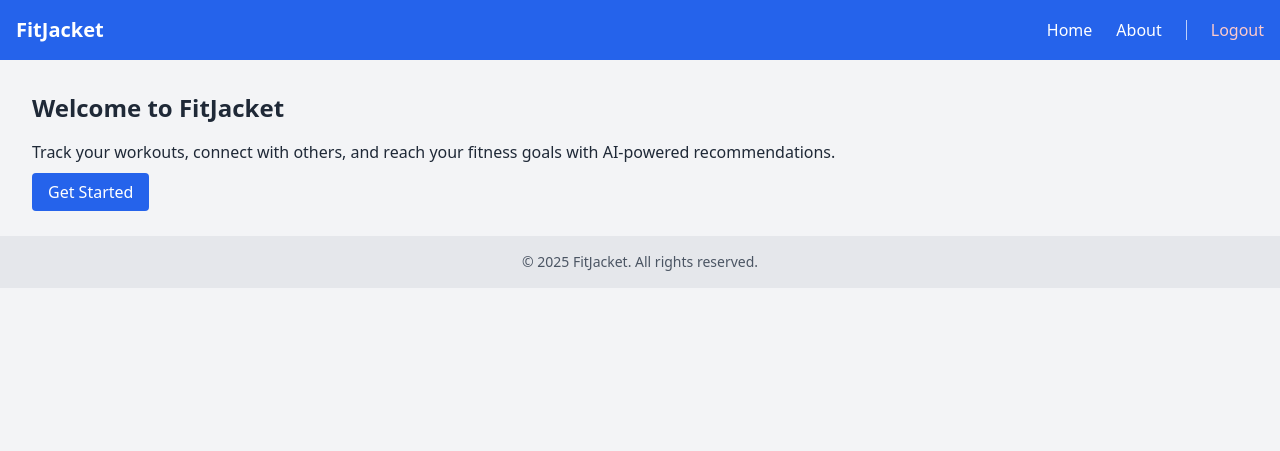
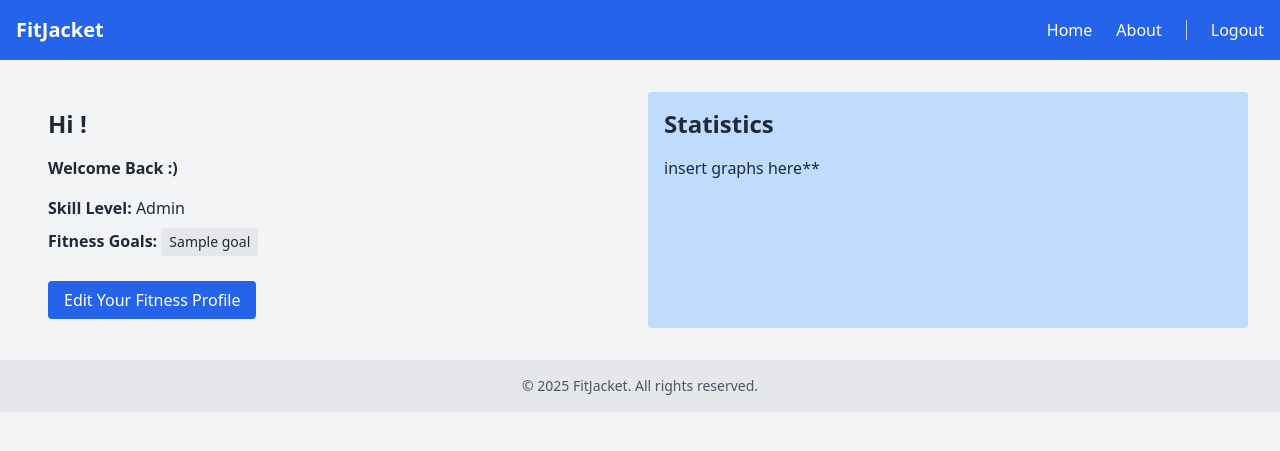
Before and after one commit to serrasencar/FinalFitJacket, a Django app: template fitjacket/fitjacket/templates/index.html in a window 1280 px wide. Shown: the top 451 px of the page. Run offline with Django 5.2, Linux system fonts and the light colour scheme; a user stored in the database is signed in; the template is opened without the code that fills it: most values are stand-ins (such as "Sample title", 1, 10 or a date in 2020); some libraries are stand-ins or nearby versions.

Commit message:
Added displays user profile if logged in, allows users to edit profile

```diff
--- a/fitjacket/fitjacket/templates/auth/register.html
+++ b/fitjacket/fitjacket/templates/auth/register.html
@@ -3,6 +3,9 @@
 {% block content %}
 
 {% load widget_tweaks %}
+
+    <div class="max-w-md mx-auto bg-white p-8 mt-10 rounded shadow">
+
     <h2 class="text-2xl font-bold mb-4">Register</h2>
 <form method="POST">
 {% if form.errors %}
@@ -75,5 +78,5 @@
     Already have an account?
     <a href="{% url 'login' %}" class="text-blue-600 hover:underline">Login here</a>
   </p>
-
+    </div>>
 {% endblock %}
--- a/fitjacket/fitjacket/templates/base.html
+++ b/fitjacket/fitjacket/templates/base.html
@@ -21,7 +21,7 @@
     <div class="h-5 w-px bg-white opacity-70"></div>
 
       {% if user.is_authenticated %}
-      <a href="{% url 'logout' %}" class="hover:underline text-red-200">Logout</a>
+      <a href="{% url 'logout' %}" class="hover:underline">Logout</a>
     {% else %}
       <a href="{% url 'login' %}" class="hover:underline">Login</a>
       <a href="{% url 'register' %}" class="hover:underline">Register</a>
--- a/fitjacket/fitjacket/templates/index.html
+++ b/fitjacket/fitjacket/templates/index.html
@@ -2,7 +2,40 @@
 {% block title %}Home - FitJacket{% endblock %}
 
 {% block content %}
-<h2 class="text-2xl font-bold mb-4">Welcome to FitJacket</h2>
-<p class="mb-4">Track your workouts, connect with others, and reach your fitness goals with AI-powered recommendations.</p>
-<a href="{% url 'login' %}" class="bg-blue-600 text-white px-4 py-2 rounded hover:bg-blue-700">Get Started</a>
+    {% if user.is_authenticated %}
+        <div class="flex space-x-4">
+            <div class="w-1/2 p-4 rounded">
+                <h2 class="text-2xl font-bold mb-4">Hi {{ request.user.first_name }}!</h2>
+                <h2 class="font-bold mb-4"> Welcome Back :)</h2>
+
+                <p class="mb-2">
+                  <strong>Skill Level:</strong> {{ skill_level|capfirst }}
+                </p>
+
+              <p class="mb-2">
+                <strong>Fitness Goals:</strong>
+                {% for goal in goals %}
+                  <span class="inline-block bg-gray-200 text-sm px-2 py-1 rounded mr-1">{{ goal|capfirst }}</span>
+                {% empty %}
+                  <span>No goals set.</span>
+                {% endfor %}
+              </p>
+             <br>
+            <a href="{% url 'edit_profile' %}" class="bg-blue-600 text-white px-4 py-2 rounded hover:bg-blue-700">Edit Your Fitness Profile</a>
+
+            </div>
+
+            <div class="w-1/2 p-4 bg-blue-200 rounded">
+                <h2 class="text-2xl font-bold mb-4">Statistics </h2>
+                <p>insert graphs here**</p>
+            </div>
+        </div>
+
+    {% else %}
+        <h2 class="text-2xl font-bold mb-4">Welcome to FitJacket!</h2>
+        <p class="mb-4">Track your workouts, connect with others, and reach your fitness goals with AI-powered recommendations.</p>
+        <br>
+        <a href="{% url 'login' %}" class="bg-blue-600 text-white px-4 py-2 rounded hover:bg-blue-700">Get Started</a>
+    {% endif %}
+
 {% endblock %}
--- a/fitjacket/fitjacket/urls.py
+++ b/fitjacket/fitjacket/urls.py
@@ -26,4 +26,6 @@
     path('signup/', views.register_view, name='register'),
     path('login/', views.login_view, name='login'),
     path('logout/', views.logout_view, name='logout'),
+    path('edit/', views.edit_profile, name='edit_profile'),
+
 ]
```
Also changed, not shown: fitjacket/fitjacket/forms.py (+11 -0 lines), fitjacket/fitjacket/templates/auth/edit_profile.html (added, +41 -0 lines), fitjacket/fitjacket/views.py (+35 -1 lines), fitjacket/db.sqlite3.
